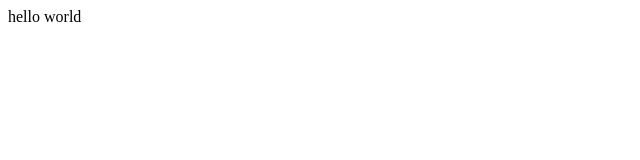
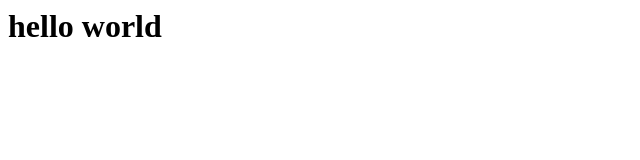
Before and after one commit to Simple672/Simple672.github.io, a plain HTML site: page index.html in a window 1280 px wide. Shown: the whole page, without its empty margins (0-640 px from the left). Drawn offline with Linux system fonts and the light colour scheme.

Commit message:
Update index.html

```diff
--- a/index.html
+++ b/index.html
@@ -1,4 +1,4 @@
 <html>
-
-<body> hello world</body>
+<head></head>
+<body> <h1> hello world </h1> </body>
 </html>
```
